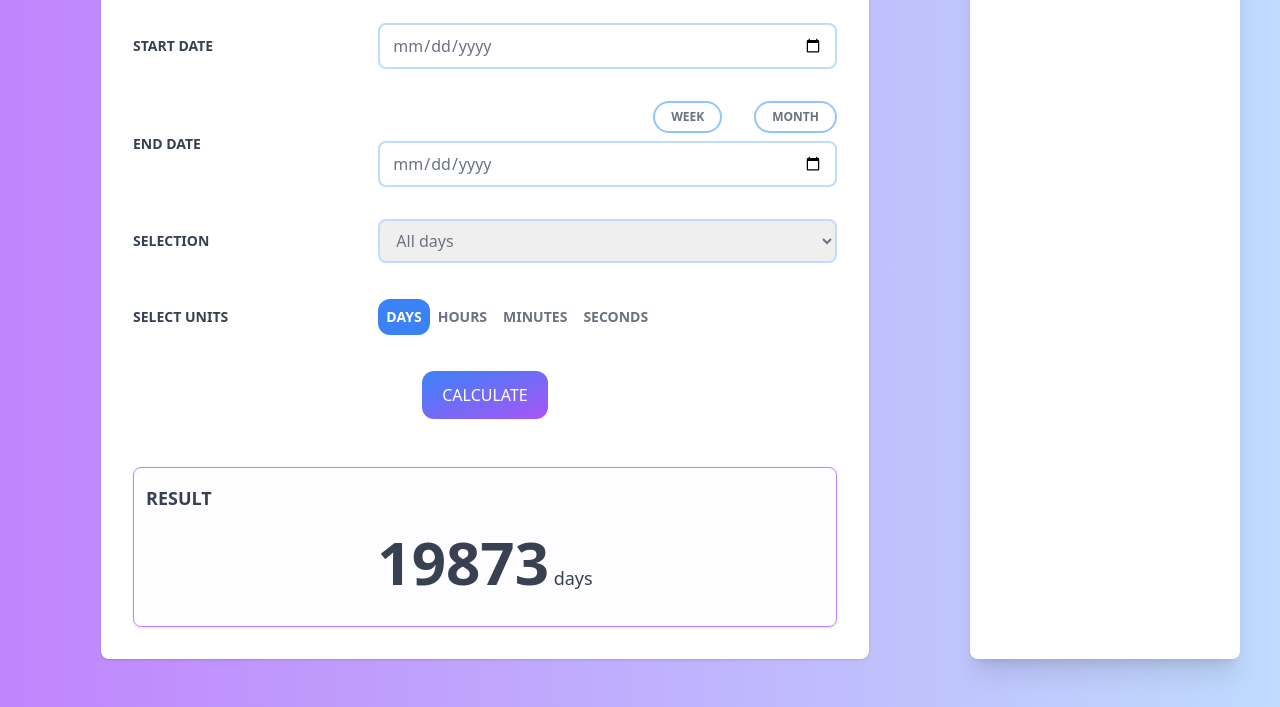
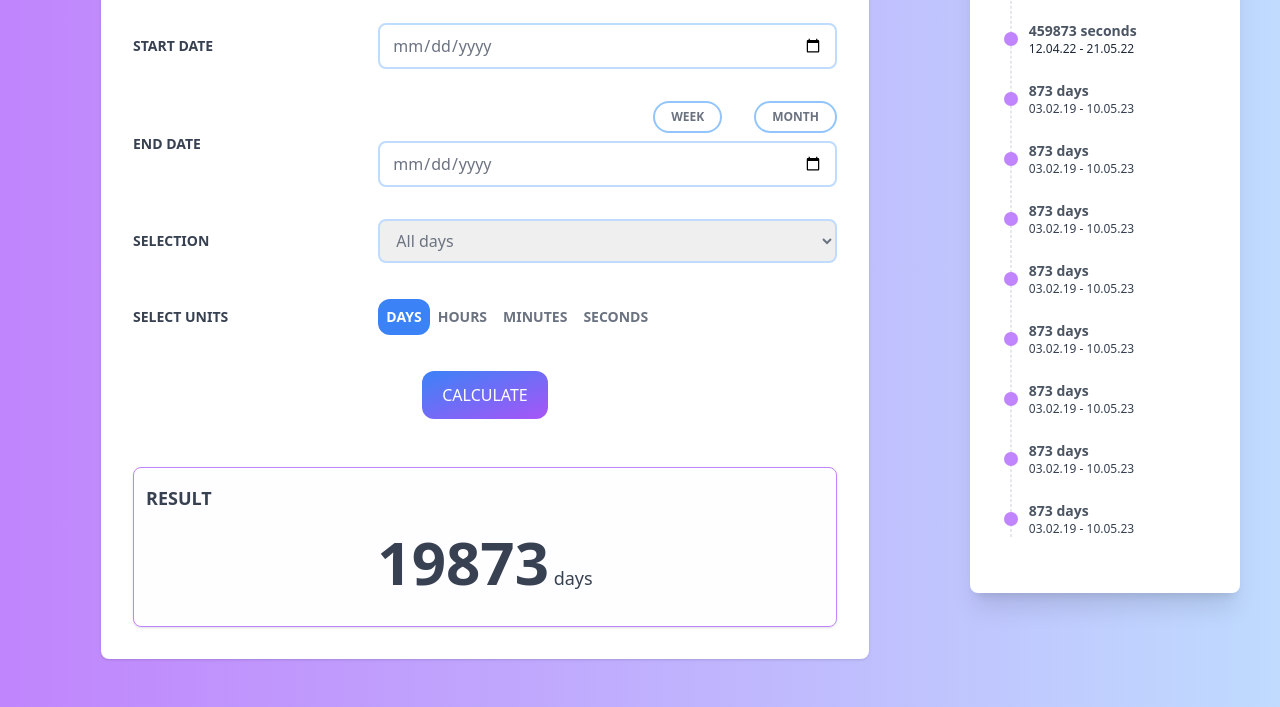
Before and after one commit to rieznik/time-span-calculator, a website: page index.html in a window 1280 px wide. Shown: the part 238-945 px from the top of the page. Drawn offline with Linux system fonts and the light colour scheme.

Commit message:
activity log height fit content

```diff
--- a/index.html
+++ b/index.html
@@ -200,7 +200,7 @@
 
         <!-- ACTIVITY LOG -->
         <div
-          class="w-full h-full md:max-w-screen-md xl:min-w-[250px] xl:col-start-4 flex-1 bg-white rounded-lg shadow-xl py-6 pr-1 pl-3 xl:py-8 xl:pr-3 xl:pl-6"
+          class="w-full md:max-w-screen-md xl:min-w-[250px] xl:col-start-4 flex-1 bg-white rounded-lg shadow-xl py-6 pr-1 pl-3 xl:py-8 xl:pr-3 xl:pl-6"
         >
           <h4 class="text-xl text-gray-700 font-bold">Activity log</h4>
           <div class="relative px-4">
@@ -233,6 +233,94 @@
               </div>
             </div>
             <!-- end::Timeline item -->
+            <!-- start::Timeline item -->
+            <div class="flex items-center w-full my-6 -ml-1.5">
+              <div class="w-1/12 z-10">
+                <div class="w-3.5 h-3.5 bg-purple-400 rounded-full"></div>
+              </div>
+              <div class="w-11/12 xl:pl-2">
+                <p class="text-sm text-gray-600 font-semibold">873 days</p>
+                <p class="text-xs text-gray-700">03.02.19 - 10.05.23</p>
+              </div>
+            </div>
+            <!-- end::Timeline item -->
+            <!-- start::Timeline item -->
+            <div class="flex items-center w-full my-6 -ml-1.5">
+              <div class="w-1/12 z-10">
+                <div class="w-3.5 h-3.5 bg-purple-400 rounded-full"></div>
+              </div>
+              <div class="w-11/12 xl:pl-2">
+                <p class="text-sm text-gray-600 font-semibold">873 days</p>
+                <p class="text-xs text-gray-700">03.02.19 - 10.05.23</p>
+              </div>
+            </div>
+            <!-- end::Timeline item -->
+            <!-- start::Timeline item -->
+            <div class="flex items-center w-full my-6 -ml-1.5">
+              <div class="w-1/12 z-10">
+                <div class="w-3.5 h-3.5 bg-purple-400 rounded-full"></div>
+              </div>
+              <div class="w-11/12 xl:pl-2">
+                <p class="text-sm text-gray-600 font-semibold">873 days</p>
+                <p class="text-xs text-gray-700">03.02.19 - 10.05.23</p>
+              </div>
+            </div>
+            <!-- end::Timeline item -->
+            <!-- start::Timeline item -->
+            <div class="flex items-center w-full my-6 -ml-1.5">
+              <div class="w-1/12 z-10">
+                <div class="w-3.5 h-3.5 bg-purple-400 rounded-full"></div>
+              </div>
+              <div class="w-11/12 xl:pl-2">
+                <p class="text-sm text-gray-600 font-semibold">873 days</p>
+                <p class="text-xs text-gray-700">03.02.19 - 10.05.23</p>
+              </div>
+            </div>
+            <!-- end::Timeline item -->
+            <!-- start::Timeline item -->
+            <div class="flex items-center w-full my-6 -ml-1.5">
+              <div class="w-1/12 z-10">
+                <div class="w-3.5 h-3.5 bg-purple-400 rounded-full"></div>
+              </div>
+              <div class="w-11/12 xl:pl-2">
+                <p class="text-sm text-gray-600 font-semibold">873 days</p>
+                <p class="text-xs text-gray-700">03.02.19 - 10.05.23</p>
+              </div>
+            </div>
+            <!-- end::Timeline item -->
+            <!-- start::Timeline item -->
+            <div class="flex items-center w-full my-6 -ml-1.5">
+              <div class="w-1/12 z-10">
+                <div class="w-3.5 h-3.5 bg-purple-400 rounded-full"></div>
+              </div>
+              <div class="w-11/12 xl:pl-2">
+                <p class="text-sm text-gray-600 font-semibold">873 days</p>
+                <p class="text-xs text-gray-700">03.02.19 - 10.05.23</p>
+              </div>
+            </div>
+            <!-- end::Timeline item -->
+            <!-- start::Timeline item -->
+            <div class="flex items-center w-full my-6 -ml-1.5">
+              <div class="w-1/12 z-10">
+                <div class="w-3.5 h-3.5 bg-purple-400 rounded-full"></div>
+              </div>
+              <div class="w-11/12 xl:pl-2">
+                <p class="text-sm text-gray-600 font-semibold">873 days</p>
+                <p class="text-xs text-gray-700">03.02.19 - 10.05.23</p>
+              </div>
+            </div>
+            <!-- end::Timeline item -->
+            <!-- start::Timeline item -->
+            <div class="flex items-center w-full my-6 -ml-1.5">
+              <div class="w-1/12 z-10">
+                <div class="w-3.5 h-3.5 bg-purple-400 rounded-full"></div>
+              </div>
+              <div class="w-11/12 xl:pl-2">
+                <p class="text-sm text-gray-600 font-semibold">873 days</p>
+                <p class="text-xs text-gray-700">03.02.19 - 10.05.23</p>
+              </div>
+            </div>
+            <!-- end::Timeline item -->
           </div>
         </div>
       </div>
```
